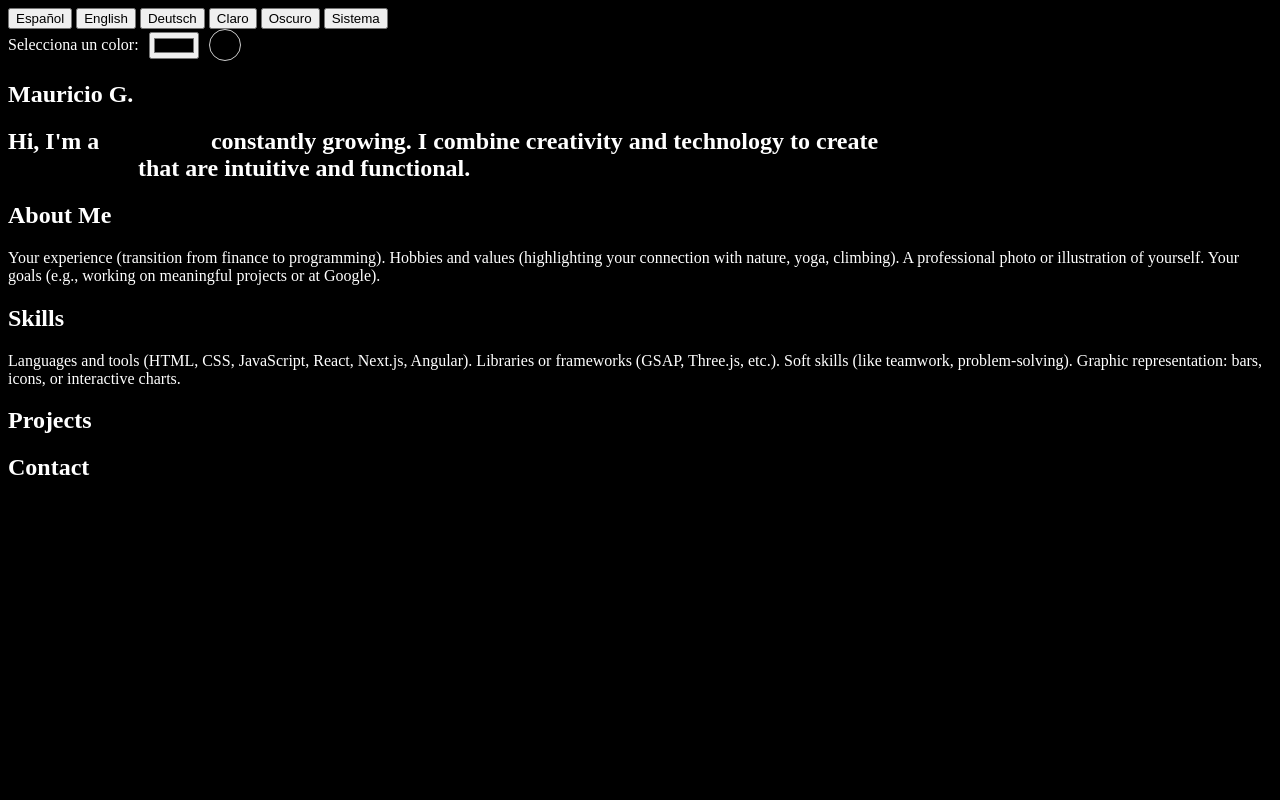
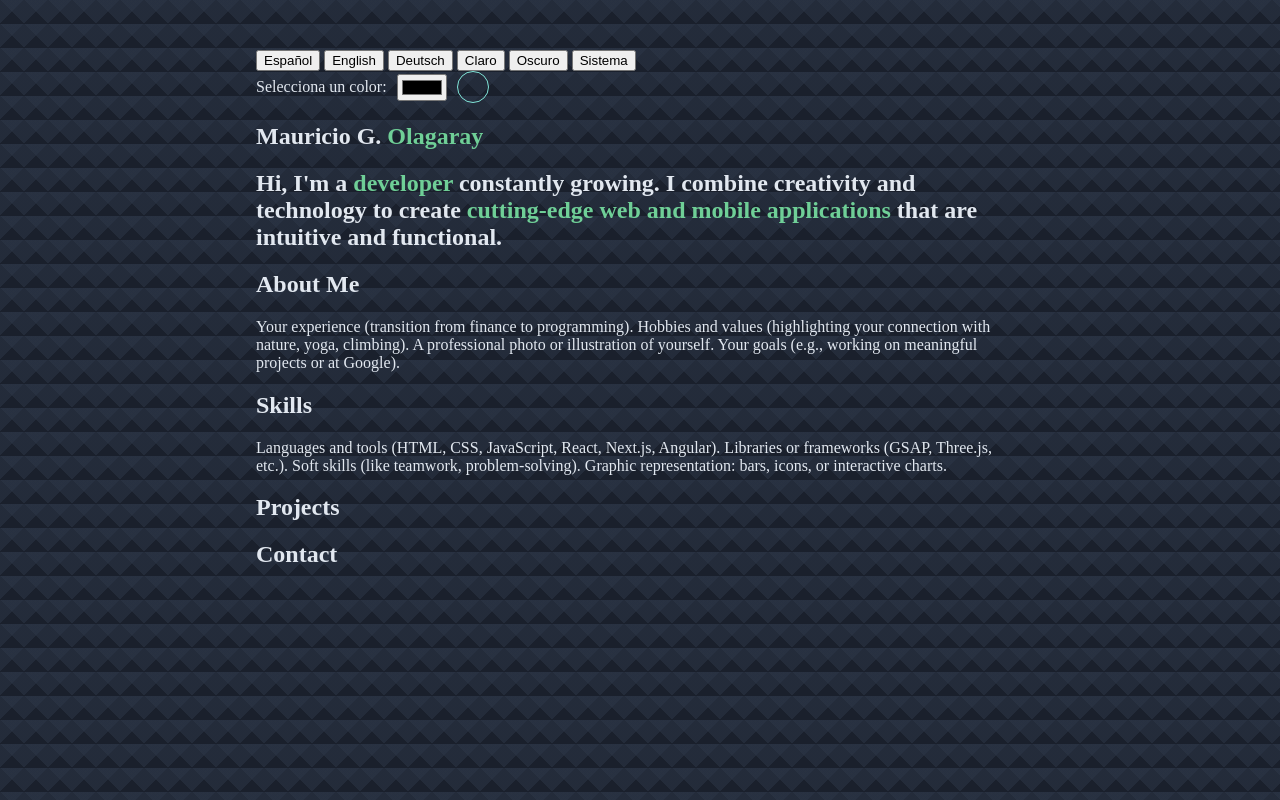
Before and after one commit to MauGarOla/WebDev-Portfolio, a website built with Vite: page index.html in a window 1280 px wide. Both pictures are taken after a click on the button "Oscuro". Built offline with nearby package versions, Linux system fonts and the light colour scheme.

Commit message:
style(backgroung): creating the light and dark background and choosing web colors

```diff
--- a/src/main.ts
+++ b/src/main.ts
@@ -56,7 +56,7 @@ if (savedTheme) {
 const colorInput = document.getElementById("colorInput") as HTMLInputElement;
 const colorDisplay = document.getElementById("colorDisplay") as HTMLDivElement;
 
-let currentColor = "#000000";
+let currentColor = "#6FCF97";
 
 const updateStrongColors = () => {
   const strongElements = document.querySelectorAll("strong");
--- a/src/styles/style.css
+++ b/src/styles/style.css
@@ -1,15 +1,33 @@
 /* Default (light theme) */
 body {
-  background-color: #bc3f3f;
-  color: #000000;
+  --background-primary: #F8F9FA;
+  --background-secondary: #E4E8EB80;
+  --text-primary: #2D3748;
+  --secondary: #4A90E2;
+  --action: #6FCF97;
+  --highlight: #FFC857;
 }
 
 /* Dark theme */
 body.dark {
-  background-color: #000000;
-  color: #ffffff;
+  --background-primary: #1A202C;
+  --background-secondary: #2D374880;
+  --text-primary: #E2E8F0;
+  --secondary: #4A90E2;
+  --action: #81E6D9;
+  --highlight: #F6AD55;
 }
 
+body, body.dark {
+  color: var(--text-primary);
+  background:
+    linear-gradient(135deg, var(--background-secondary) 50%, transparent 0),
+    linear-gradient(-135deg, var(--background-secondary) 50%, transparent 0);
+  background-size: 1.5em 1.5em;
+  background-color: var(--background-primary);
+  margin: 50px auto;
+  width: 60%;
+}
 .color-picker {
   display: flex;
   align-items: center;
@@ -21,7 +39,7 @@ body.dark {
   width: 30px;
   height: 30px;
   border-radius: 50%;
-  border: 1px solid #ccc;
+  border: 1px solid var(--action);
 }
 
 strong {
```
